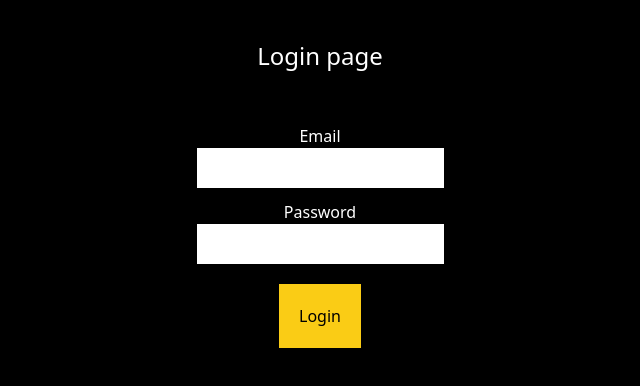
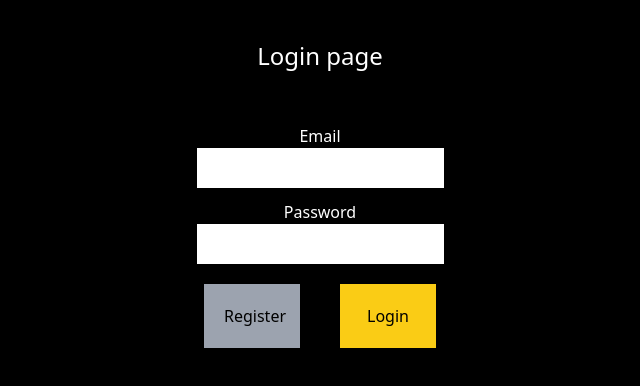
Before and after one commit to Ilmanzi/consume-api, a React (Vite) app: page /login in a window 1280 px wide. Shown: the top 386 px of the page, without its empty margins (320-960 px from the left). Built offline with nearby package versions, Linux system fonts and the light colour scheme.

Commit message:
adding error handler

```diff
--- a/src/pages/login.jsx
+++ b/src/pages/login.jsx
@@ -6,6 +6,11 @@ export default function Login() {
     const navigate = useNavigate();
     const [email, setEmail] = useState('');
     const [password, setPassword] = useState('');
+    const [error, setError] = useState('')
+
+    const handleRegister = () => {
+        navigate('/register')
+    }
 
     const handleLogin = async () => {
         try {
@@ -17,9 +22,13 @@ export default function Login() {
 
             const data = response.data.data;
             console.log(data)
-            localStorage.setItem('user', JSON.stringify(data))
+            if (data.m) {
+                setError('Login failed')
+            } else {
+                localStorage.setItem('user', JSON.stringify(data))
+                navigate('/')
+            }
 
-            navigate('/')
         } catch (error) {
             console.error('Error during login:', error);
         }
@@ -47,11 +56,19 @@ export default function Login() {
                     className="p-2 mx-2 outline text-black"
                 />
             </div>
-            <div>
-                <button onClick={handleLogin} className="flex mx-auto p-5 bg-yellow-400 mt-5 text-black">
+            <div class="flex justify-center">
+                <button onClick={handleRegister} className=" p-5 m-5 w-24 bg-gray-400 mt-5 text-black">
+                    Register
+                </button>
+                <button onClick={handleLogin} className="p-5 m-5 w-24 bg-yellow-400 mt-5 text-black">
                     Login
                 </button>
             </div>
+            { error &&
+            <div class="flex justify-center mt-10">
+                <div>Email atau password salah!</div>
+            </div>
+            }
         </div>
     );
 }
--- a/src/pages/register.jsx
+++ b/src/pages/register.jsx
@@ -12,6 +12,10 @@ function Register() {
   const [password, setPassword] = useState('')
   const [error, setError] = useState('')
 
+  const handleLogin = () => {
+    navigate('/login')
+  }
+
   const handleRegister = async () => {
     try {
       const apiUrl = 'https://staging-vas-app.indofungames.com/1.0/register/users/registermain'
@@ -22,10 +26,10 @@ function Register() {
         password
       })
 
-      const data = response.data;
+      const data = response.data.data;
       console.log(data)
 
-      if (!data) {
+      if (data.m) {
         setError("Registration Failed!")
 
       } else {
@@ -51,9 +55,15 @@ function Register() {
         <label class="pt-3">Password</label>
         <input value={password} onChange={(e) => setPassword(e.target.value)} type='password' class="p-2 mx-2 outline text-black"></input>
       </div>
-      <div>
-        <button onClick={handleRegister} class="flex mx-auto p-5 bg-yellow-400 mt-5 text-black">Register</button>
+      <div class="flex justify-center">
+        <button onClick={handleLogin} class="p-5 m-5 bg-gray-400 text-black w-24" >Login</button>
+        <button onClick={handleRegister} class="p-5 bg-yellow-400 m-5 w-24 text-black">Register</button>
       </div>
+      {error &&
+      <div class="flex justify-center mt-10">
+        <p>Email sudah terdaftar</p>
+      </div>
+      }
     </div>
   );
 }
```
